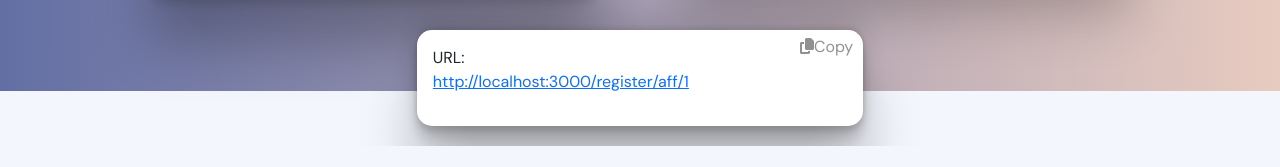
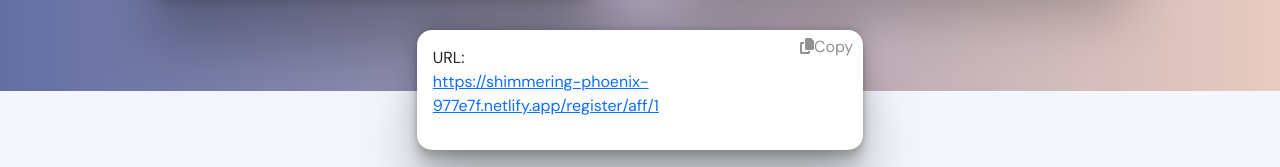
Before and after one commit to whale4trade/whale4trade-work, a React (Create React App) app in the folder frontend/: page /profile in a window 1280 px wide. Shown: the part 709-876 px from the top of the page. Before the commit the page ends 855 px from the top, so only its background shows below. Built offline with nearby package versions, Linux system fonts and the light colour scheme; no server answers; sample sign-in values are in the browser's storage; a web font is replaced by a local one.

Commit message:
edit url afflite

```diff
--- a/frontend/src/component/profile/container/url.tsx
+++ b/frontend/src/component/profile/container/url.tsx
@@ -3,7 +3,7 @@ import { faCopy } from "@fortawesome/free-solid-svg-icons";
 import { NavLink } from "react-router-dom";
 
 const URL = (props) => {
-  const text = `http://localhost:3000/register/aff${
+  const text = `https://shimmering-phoenix-977e7f.netlify.app/register/aff${
     JSON.parse(localStorage.user).id
   }`;
   const copy = () => {
@@ -14,7 +14,7 @@ const URL = (props) => {
       <span>URL:</span>
       <NavLink
         to={`/register/aff/${JSON.parse(localStorage.user).id}`}
-      >{`http://localhost:3000/register/aff/${
+      >{`https://shimmering-phoenix-977e7f.netlify.app/register/aff/${
         JSON.parse(localStorage.user).id
       }`}</NavLink>
       <span className="icon " onClick={() => copy()}>
```
Also changed, not shown: 1 other file (tests, documents, lock files or other folders).
